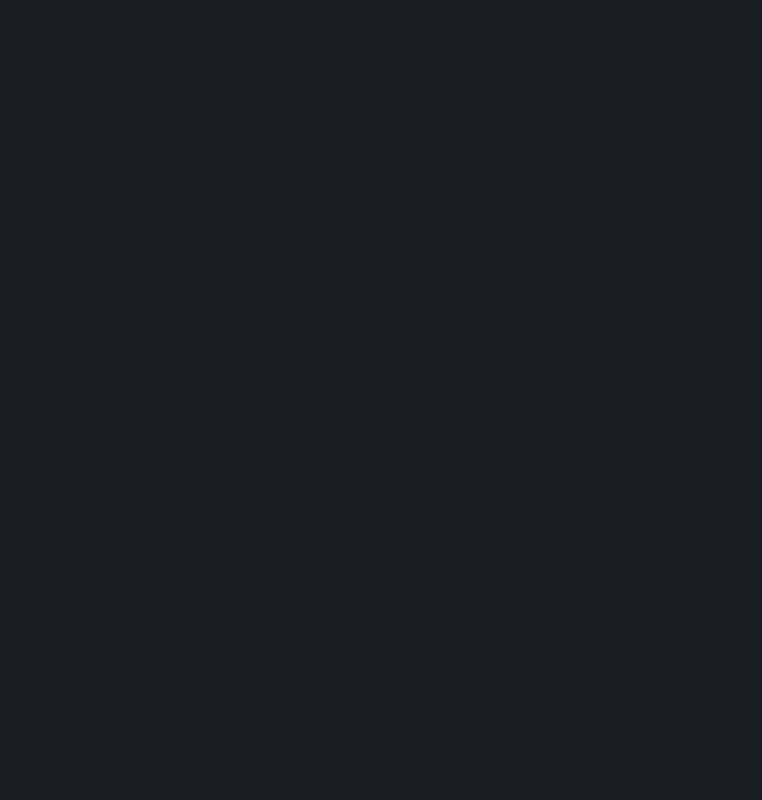
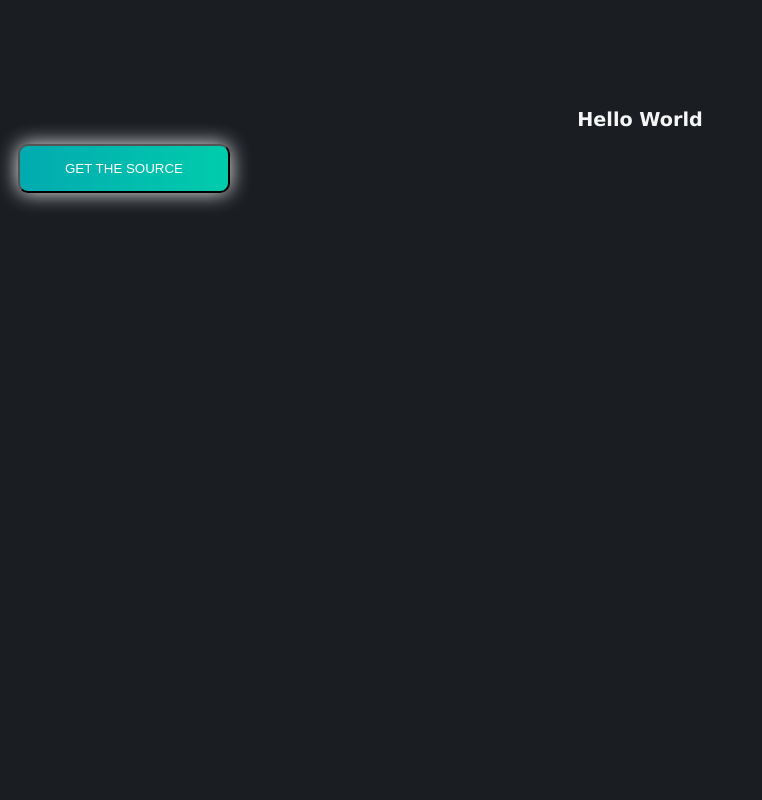
Before and after one commit to akats9/akats9.github.io, a plain HTML site: page index.html in a window 1280 px wide. Shown: the top 800 px of the page, without its empty margins (0-762 px from the left). Drawn offline with Linux system fonts and the light colour scheme.

Commit message:
css again

```diff
--- a/index.html
+++ b/index.html
@@ -5,6 +5,6 @@
     </head>
     <body>
         <h1 class="mainh">Hello World</h1>
-        <button href="github.com/akats9/akats9.github.io">Get the source</button>
+        <button href="github.com/akats9/akats9.github.io" class="btn-grad">Get the source</button>
     </body>
 </html>
--- a/styles.css
+++ b/styles.css
@@ -8,7 +8,7 @@ h1{
     font-size: larger;
     text-align: center;
     color: whitesmoke;
-    padding-top: 1000px;
+    padding-top: 100px;
 }
 
 body{
@@ -18,4 +18,26 @@ body{
 button{
     background-color: darkcyan;
     color: whitesmoke;
+
 }
+
+
+.btn-grad {
+    background-image: linear-gradient(to right, #02AAB0 0%, #00CDAC  51%, #02AAB0  100%);
+    margin: 10px;
+    padding: 15px 45px;
+    text-align: center;
+    text-transform: uppercase;
+    transition: 0.5s;
+    background-size: 200% auto;
+    color: white;
+    box-shadow: 0 0 20px #eee;
+    border-radius: 10px;
+    display: block;
+}
+
+.btn-grad:hover {
+    background-position: right center; /* change the direction of the change here */
+    color: #fff;
+    text-decoration: none;
+}
```
